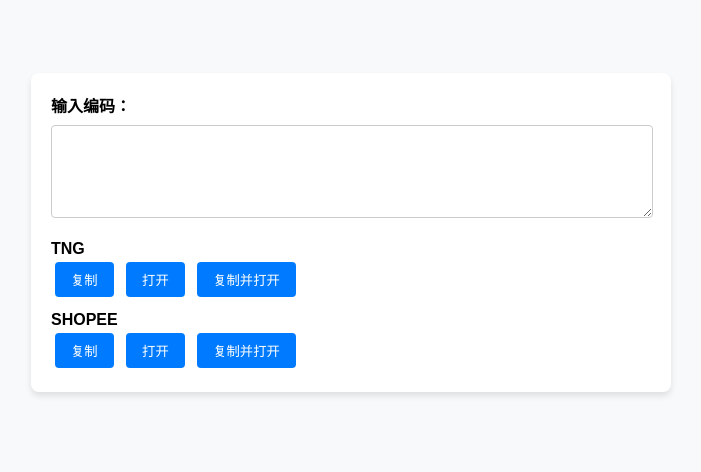
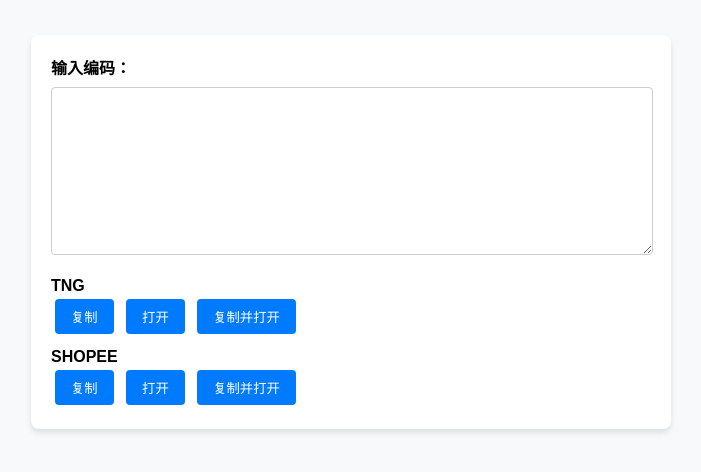
Before and after one commit to little-d1d1/little-d1d1.github.io, a plain HTML site: page index.html in a window 1280 px wide. Shown: the part 168-640 px from the top of the page, without its empty margins (289-990 px from the left). Drawn offline with Linux system fonts and the light colour scheme.

Commit message:
Update index.html

```diff
--- a/index.html
+++ b/index.html
@@ -55,7 +55,7 @@
 
 <div class="container">
     <label for="inputText">输入编码：</label>
-    <textarea id="inputText" rows="5" cols="40" oninput="showCombinedStrings()"></textarea>
+    <textarea id="inputText" rows="10" cols="40" oninput="showCombinedStrings()"></textarea>
 
     <div id="output1"></div>
     <label>TNG</label></br>
```
